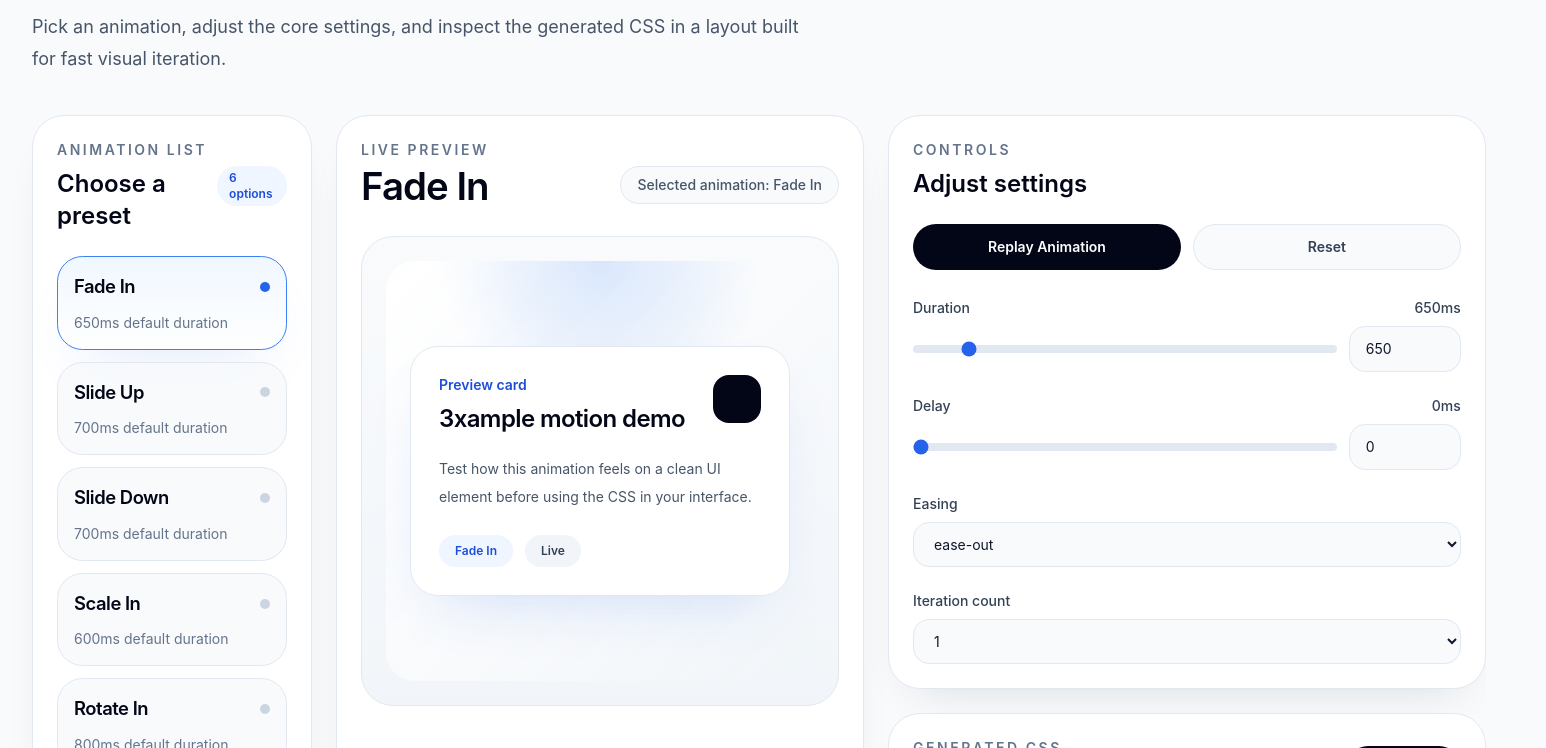
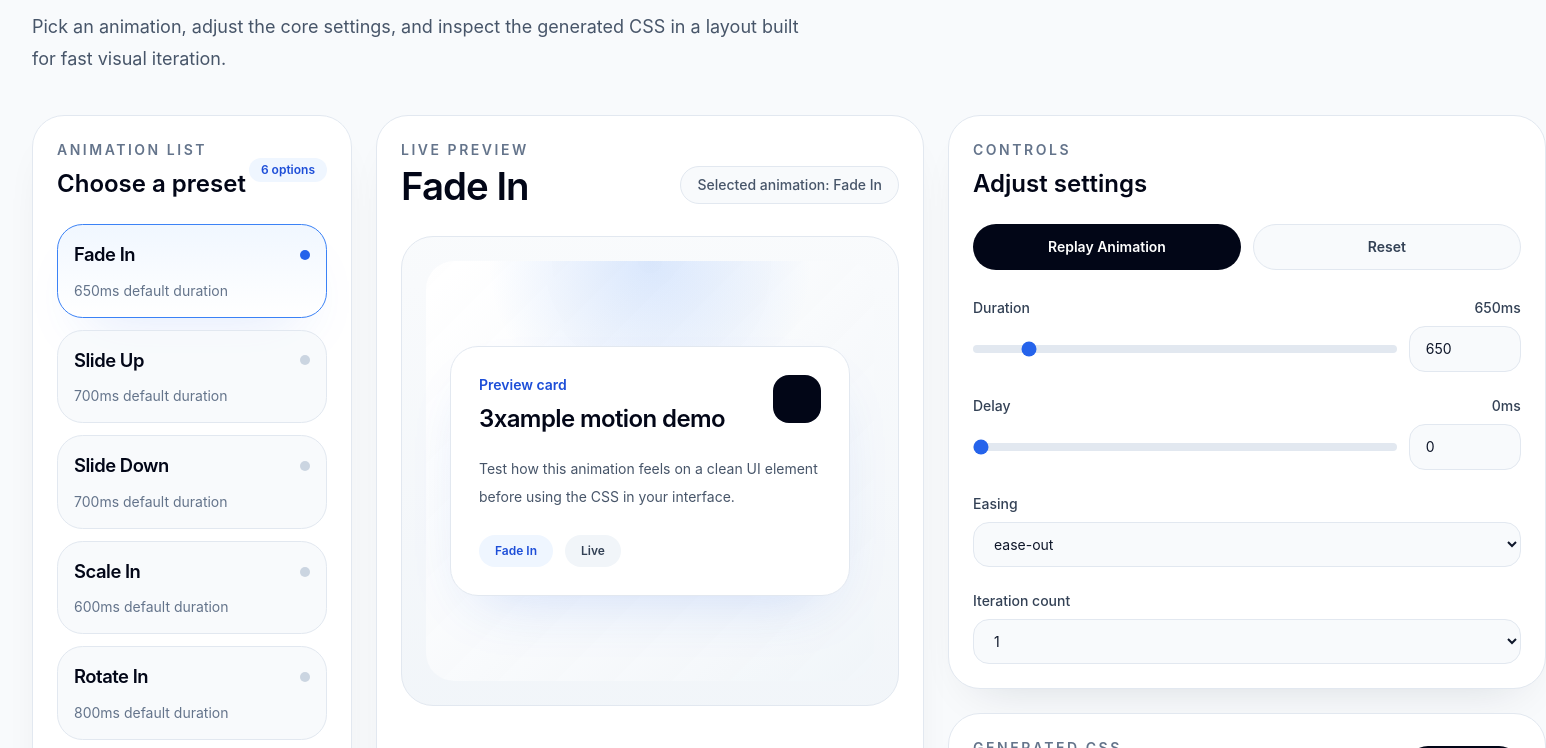
Before and after one commit to ankygautam/3xample, a React (Vite) app: page /playground in a window 1280 px wide. Shown: the part 268-1016 px from the top of the page, 1546 px wide, since content can reach past the window. Built offline with nearby package versions, Linux system fonts and the light colour scheme; the HTML template or start-up script is replaced by a standard one.

Commit message:
Rebalance playground layout

```diff
--- a/src/pages/PlaygroundPage.tsx
+++ b/src/pages/PlaygroundPage.tsx
@@ -76,7 +76,7 @@ export function PlaygroundPage() {
         </div>
       </section>
 
-      <section className="grid gap-6 lg:grid-cols-[280px_minmax(0,1fr)] xl:grid-cols-[280px_minmax(0,1fr)_360px]">
+      <section className="grid gap-6 lg:grid-cols-[300px_minmax(0,1fr)] xl:grid-cols-[320px_minmax(0,1.2fr)_300px] 2xl:grid-cols-[340px_minmax(0,1.3fr)_320px]">
         <AnimationList
           animations={animationOptions}
           selectedAnimationId={selectedAnimationId}
@@ -89,7 +89,7 @@ export function PlaygroundPage() {
           previewKey={`${selectedAnimationId}-${duration}-${delay}-${easing}-${iterationCount}-${replayCount}`}
         />
 
-        <div className="grid gap-6 lg:col-span-2 xl:col-span-1">
+        <div className="grid gap-6 lg:col-span-2 xl:col-span-1 xl:content-start">
           <ControlPanel
             duration={duration}
             delay={delay}
```
